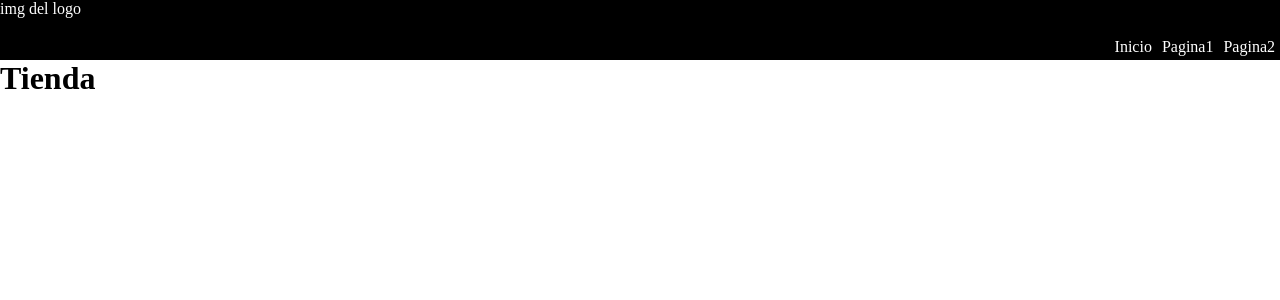
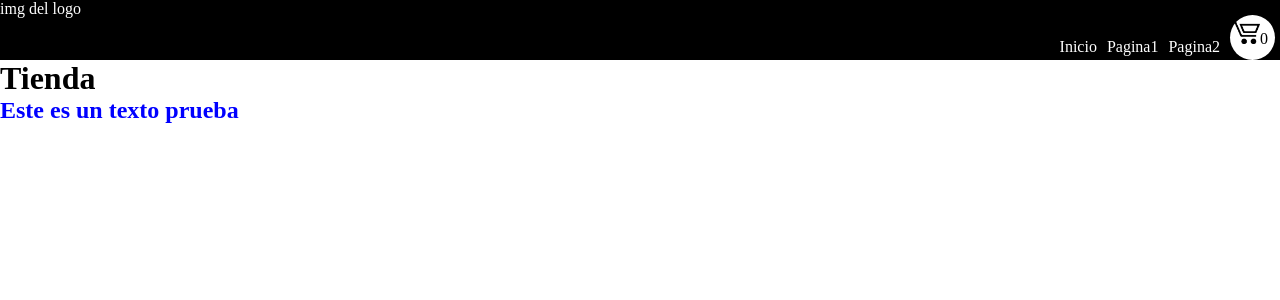
Before and after one commit to santiago-tarrio/TiendaReact, a React (Create React App) app: page / in a window 1280 px wide. Shown: the top 300 px of the page. Built offline with nearby package versions, Linux system fonts and the light colour scheme.

Commit message:
icon cart

```diff
--- a/src/App.js
+++ b/src/App.js
@@ -1,5 +1,5 @@
 import NavBar from "./components/Navbar/Navbar"
-
+import ItemListContainer from "./components/ItemListContainer/ItemListContainer"
 
 function App() {
   return (
@@ -7,6 +7,7 @@ function App() {
       <header className="App-header">
         <NavBar />
         <h1>Tienda</h1>
+        <ItemListContainer greeting={"texto prueba"} color={"blue"}  />
       </header>
     </div>
   );
--- /dev/null
+++ b/src/components/ItemListContainer/ItemListContainer.js
@@ -0,0 +1,9 @@
+import React from "react";
+
+export default function ItemListContainer (props) {
+    return (
+        <div>
+            <h2 style={{color: `${props.color}`}}>Este es un {props.greeting}</h2>
+        </div>
+    );
+}
--- a/src/components/Navbar/Navbar.js
+++ b/src/components/Navbar/Navbar.js
@@ -1,7 +1,7 @@
 export default function Navbar (){
 
     return (
-        <header className="header">
+            <nav className="header">
                 <div className="containerLogo">
                     <p>img del logo</p>
                 </div>
@@ -9,8 +9,14 @@ export default function Navbar (){
                     <li>Inicio</li>
                     <li>Pagina1</li>
                     <li>Pagina2</li>
+                    <li>
+                        <div className="cartContainer">
+                            <img src="assets/cart-icon.png" alt="icono carrito" className="cartIcon" />
+                            <span className="cartText">0</span>
+                        </div>
+                    </li>
                 </ul>
-        </header>
+            </nav>
     );
 
 }
--- a/src/styles/style.css
+++ b/src/styles/style.css
@@ -23,6 +23,24 @@
     cursor: pointer;
 }
 
+.cartContainer {
+    width: 45px;
+    height: 45px;
+    border-radius: 50%;
+    background-color: white;
+    margin-top: -23px;
+}
+
+.cartIcon {
+    width: 30px;
+    height: auto;
+    margin-top: 5px;
+}
+
+.cartText {
+    color: black;
+}
+
 h1 {
     font-size: 40x;
 }
```
Also changed, not shown: public/assets/cart-icon.png (added). Lines whose indentation alone changed are shown as unchanged.
